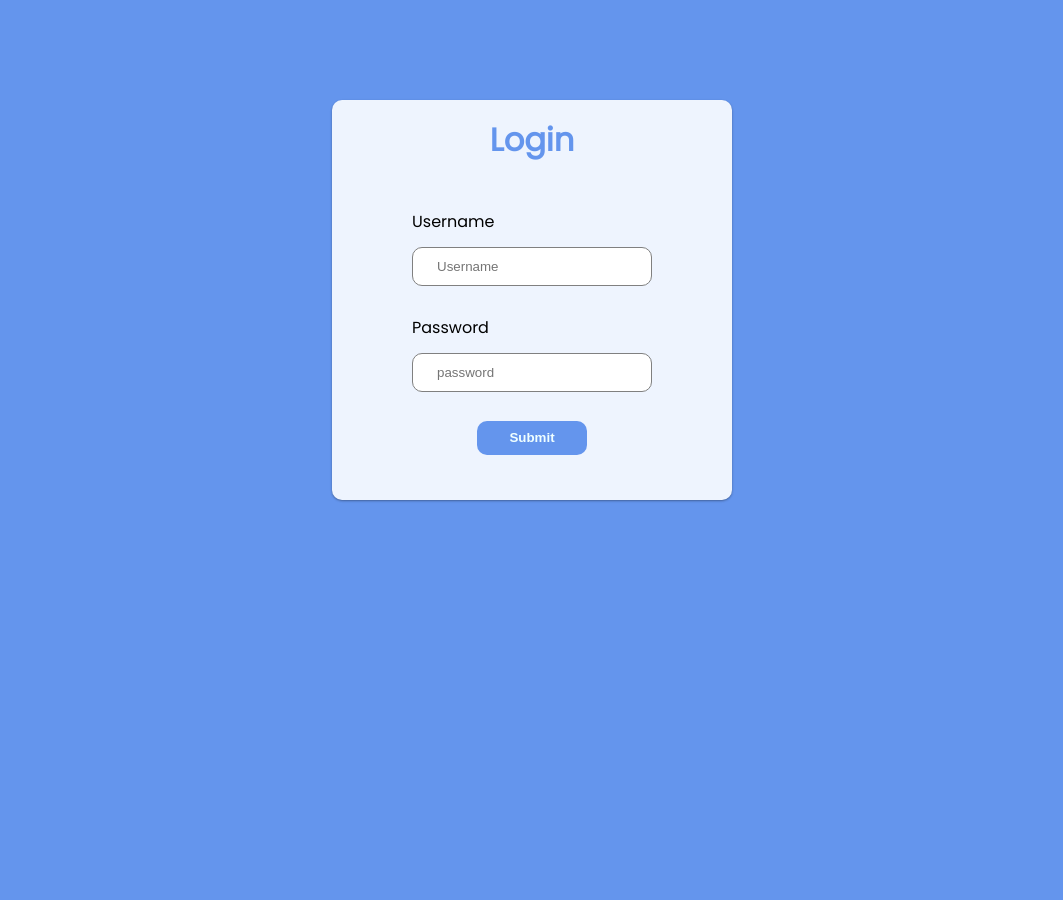
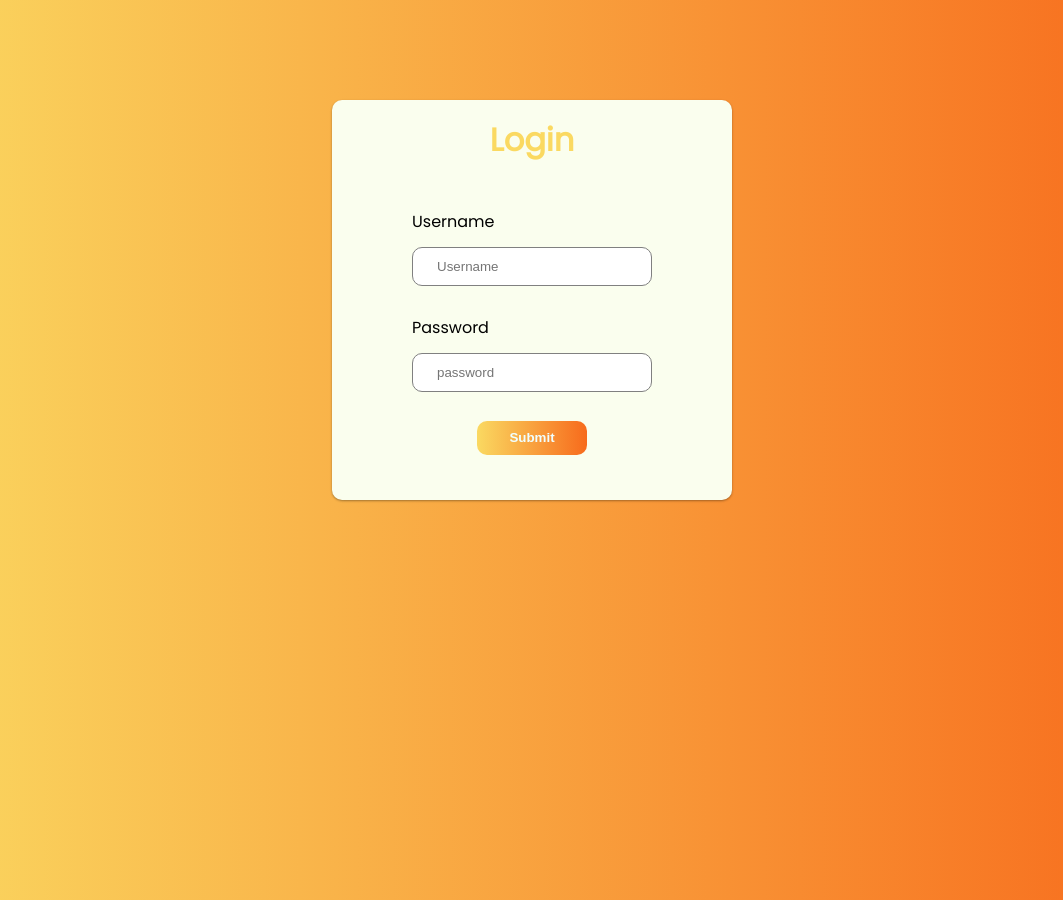
Before and after one commit to aditya132p/TP_RP_06_15, a plain HTML site: page Intermediate/index.html in a window 1280 px wide. Shown: the whole page, without its empty margins (108-1171 px from the left). Drawn offline with Linux system fonts and the light colour scheme; a web font is replaced by a local one.

Commit message:
file update

```diff
--- a/Intermediate/assets/style.css
+++ b/Intermediate/assets/style.css
@@ -13,7 +13,9 @@ body {
     width: 100%;
     font-family: 'Poppins', sans-serif;
     background-repeat: no-repeat;
-    background-color: cornflowerblue;
+    background-color: #FAD961;
+background-image: linear-gradient(90deg, #FAD961 0%, #F76B1C 100%);
+
 
 }
 
@@ -26,12 +28,12 @@ font-family: 'Barlow Condensed', sans-serif;
 /* Id Selectors */
 #title {
     margin-bottom: 2rem;
-    color: cornflowerblue;
+    color: #FAD961;
 }
 
 #form {
     box-shadow: rgba(0, 0, 0, 0.12) 0px 1px 3px, rgba(0, 0, 0, 0.24) 0px 1px 2px;
-    background-color: rgb(238, 244, 254);
+    background-color: rgb(250, 254, 238);
     width: 400px;
     height: 400px;
     display: flex;
@@ -63,7 +65,9 @@ input {
 
 button {
     padding: 0.6rem 2rem;
-    background-color: cornflowerblue;
+   background-color: #FAD961;
+background-image: linear-gradient(90deg, #FAD961 0%, #F76B1C 100%);
+
     border: none;
     border-radius: 10px;
     font-weight: 600;
```
Also changed, not shown: Intermediate/navbar.html (added, +11 -0 lines).
